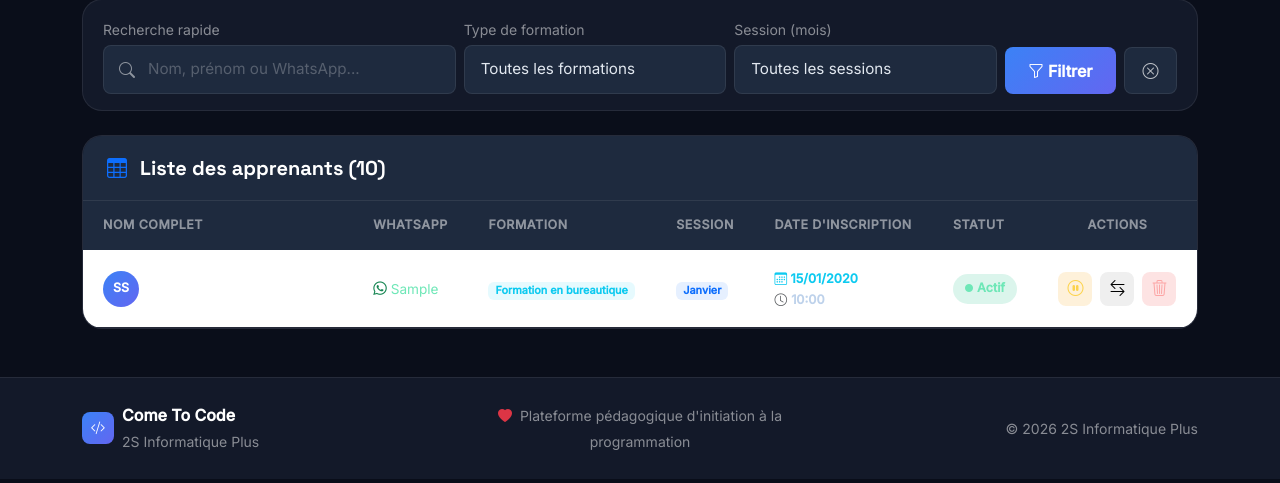
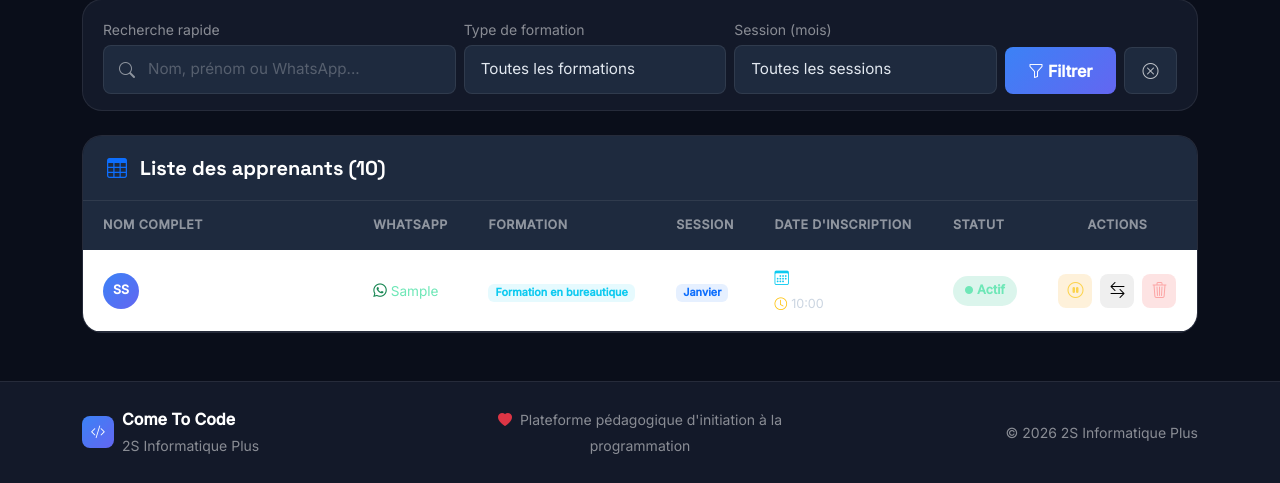
Before and after one commit to germaintraore/come_to_come, a Django app: template templates/accounts/admin_dashboard.html in a window 1280 px wide. Shown: the part 489-972 px from the top of the page. Run offline with Django 5.2, Linux system fonts and the light colour scheme; tables that the repository leaves empty hold one stand-in row (values such as "Sample post"); the template is opened without the code that fills it: values that come from a table or form of the project are taken from there, most other values are stand-ins (such as "Sample title", 1, 10 or a date in 2020).

Commit message:
même correction

```diff
--- a/templates/accounts/admin_dashboard.html
+++ b/templates/accounts/admin_dashboard.html
@@ -241,13 +241,19 @@
                   </td>
 
                   <!-- Date & heure d'inscription -->
-                  <td class="text-white fw-semibold">
-                    <small class="bi bi-calendar3 me-1 text-info">
-                      {{ a.date_inscription|date:"d/m/Y"|default:"Non définie" }}
-                    </small>
-                    <small class="d-block text-white-75" style="color: #bed2eb;">
-                      <i class="bi bi-clock me-1 text-muted"></i>{{ a.date_inscription|time:"H:i" }}
-                    </small>
+                  <td>
+                    <div class="d-flex flex-column gap-1">
+                      {% if a.date_inscription %}
+                      <span class="text-white fw-semibold">
+                        <i class="bi bi-calendar3 text-info me-1"></i>{{ a.date_inscription|date:"d/m/Y" }}
+                      </span>
+                      <span class="text-white-75 small" style="color: #cbd5e1;">
+                        <i class="bi bi-clock text-warning me-1"></i>{{ a.date_inscription|date:"H:i" }}
+                      </span>
+                      {% else %}
+                      <span class="text-white-50 small">Non définie</span>
+                      {% endif %}
+                    </div>
                   </td>
 
                   <!-- Statut Actif / Inactif -->
```
Also changed, not shown: templates/devoirs/liste_soumission_admin.html (+12 -10 lines).
